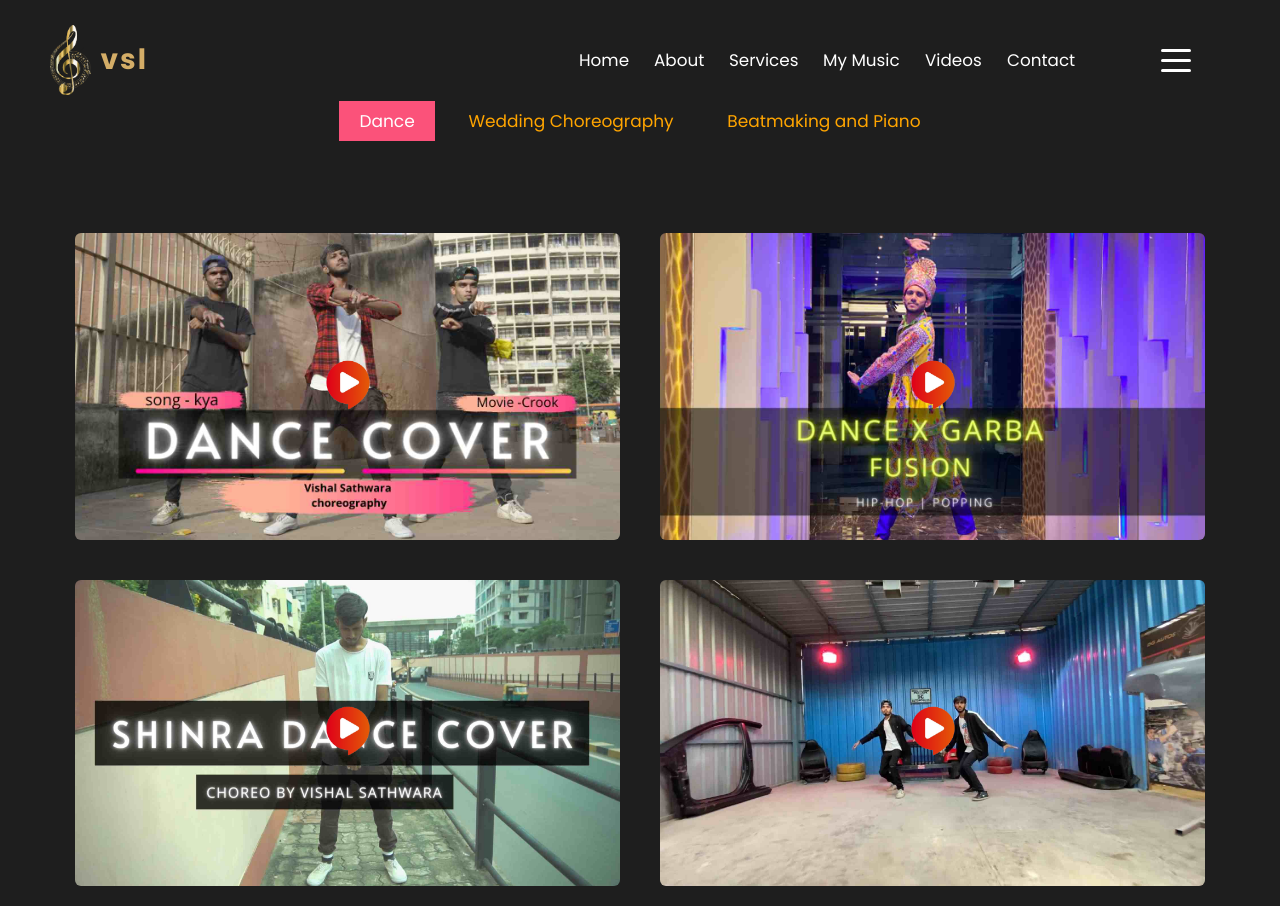
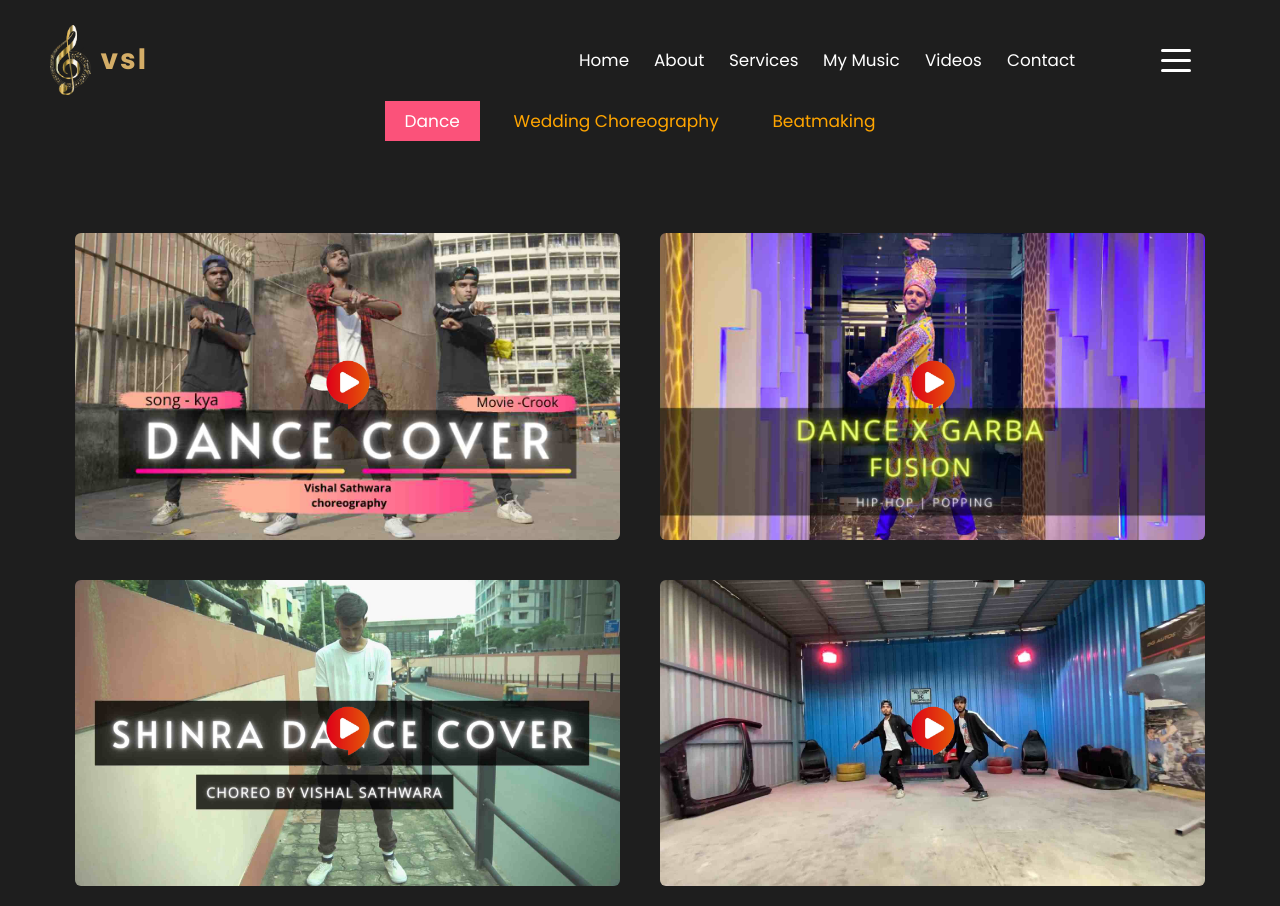
Before and after one commit to vishalsathwaraa/vishalsathwara.github.io, a PHP site: page /dance.php in a window 1280 px wide. Run offline with PHP 8.4, Linux system fonts and the light colour scheme; some libraries are stand-ins or nearby versions.

Commit message:
Add files via upload

```diff
--- a/Beatmaking.php
+++ b/Beatmaking.php
@@ -189,7 +189,7 @@
     </div>
     <br><br><br><br>
     <section class="works">
-        <div class="container animate__animated animate__fadeInDown animate__slow" style="margin-top:50px">
+        <div class="container " style="margin-top:50px">
             <div class="row no-gutters">
                 <div class="filtering text-center col-sm-12">
                     <div class="">
@@ -197,7 +197,7 @@
 
                         <a style="color:orange" href="dance.php"><span>Dance</span></a>
                         <a style="color:orange" href="wedding.php"><span>Wedding Choreography</span></a>
-                        <a style="color:orange" href="Beatmaking.php"><span class="active">Beatmaking and Piano</span></a>
+                        <a style="color:orange" href="Beatmaking.php"><span class="active">Beatmaking</span></a>
                     </div>
                 </div>
                 <div class="clearfix"></div>
@@ -206,7 +206,7 @@
                 <div class="gallery full-width">
 
 
-                    <div class="items graphic">
+                    <div class="items graphic animate__animated animate__fadeIn animate__slow">
                         <div class="c">
                             <div class="feature-img ">
                                 <img src="img/radhakrishna.png" width="100%" alt="">
--- a/dance.php
+++ b/dance.php
@@ -189,14 +189,14 @@
     </div>
     <br><br><br><br>
     <section class="works">
-        <div class="container animate__animated animate__fadeInDown animate__slow" style="margin-top:50px">
+        <div class="container" style="margin-top:50px">
             <div class="row no-gutters">
                 <div class="filtering text-center col-sm-12">
                     <div class="">
 
                         <a style="color:orange" href="dance.php"><span  class="active">Dance</span></a>
                        <a style="color:orange" href="wedding.php"><span>Wedding Choreography</span></a>
-                        <a style="color:orange" href="Beatmaking.php"><span >Beatmaking and Piano</span></a>
+                        <a style="color:orange" href="Beatmaking.php"><span >Beatmaking </span></a>
                     </div>
                 </div>
                 <div class="clearfix"></div>
@@ -204,7 +204,7 @@
 
                 <div class="gallery full-width">
 
-      <div class="items brand">
+      <div class="items brand animate__animated animate__fadeIn animate__slow">
 
                         <div class="c">
                             <div class="feature-img">
--- a/wedding.php
+++ b/wedding.php
@@ -189,14 +189,14 @@
     </div>
     <br><br><br><br>
     <section class="works">
-        <div class="container animate__animated animate__fadeInDown animate__slow" style="margin-top:50px">
+        <div class="container" style="margin-top:50px">
             <div class="row no-gutters">
                 <div class="filtering text-center col-sm-12">
                     <div class="">
 
                         <a style="color:orange" href="dance.php"><span >Dance</span></a>
                        <a style="color:orange"href="wedding.php"><span  class="active">Wedding Choreography</span></a>
-                        <a style="color:orange"href="Beatmaking.php"><span >Beatmaking and Piano</span></a>
+                        <a style="color:orange"href="Beatmaking.php"><span >Beatmaking </span></a>
                     </div>
                 </div>
                 <div class="clearfix"></div>
@@ -204,7 +204,7 @@
 
                 <div class="gallery full-width">
 
-     <div class="items web" id="dance">
+     <div class="items web  animate__animated animate__fadeIn animate__slow" id="dance">
                         <div class="c">
                             <div class="feature-img">
                                 <img src="img/couple.png" width="100%" alt="">
```
